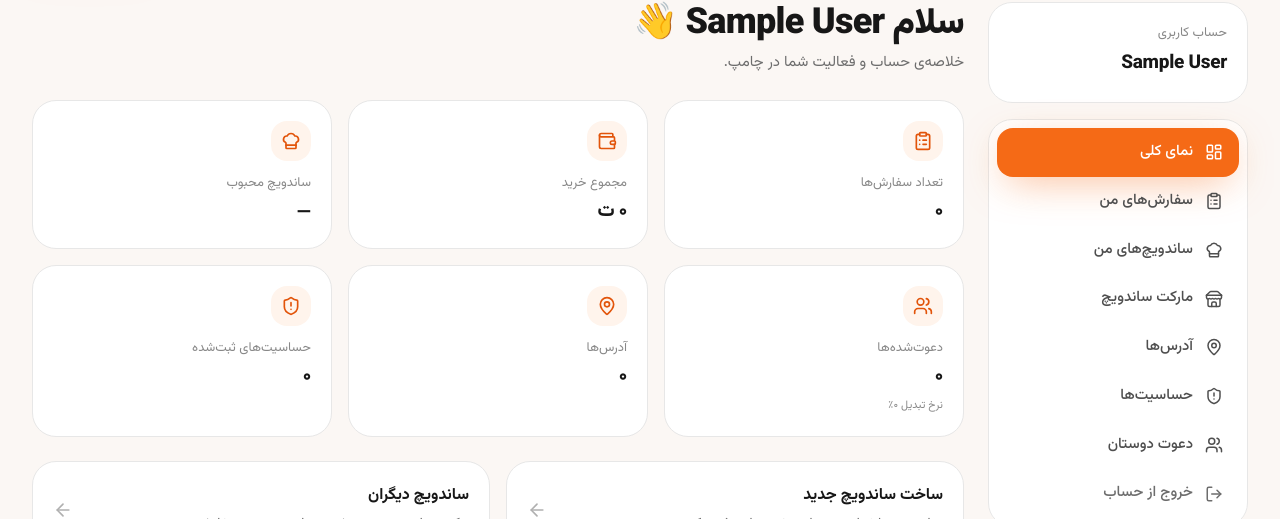
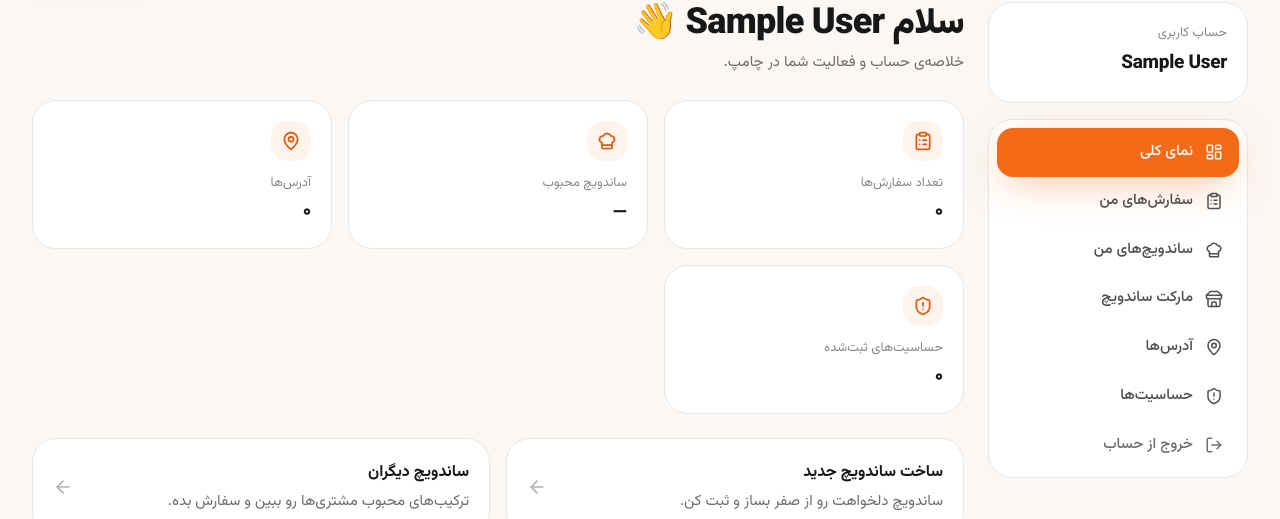
Before and after one commit to ma7899/chomp_resturant, a Next.js app: page /dashboard in a window 1280 px wide. Shown: the part 102-621 px from the top of the page. Built offline with nearby package versions, Linux system fonts and the light colour scheme; no server answers; the database is empty; sample sign-in values are in the browser's storage.

Commit message:
hid some menu items and dashboard cards

```diff
--- a/app/admin/layout.tsx
+++ b/app/admin/layout.tsx
@@ -36,7 +36,7 @@ const NAV: { href: string; label: string; icon: LucideIcon }[] = [
   { href: "/admin/tags", label: "برچسب‌ها", icon: TagIcon },
   { href: "/admin/orders", label: "سفارش‌ها", icon: ClipboardList },
   { href: "/admin/discounts", label: "تخفیف‌ها", icon: Ticket },
-  { href: "/admin/combos", label: "کمبوها", icon: Boxes },
+  // { href: "/admin/combos", label: "کمبوها", icon: Boxes },
   { href: "/admin/customers", label: "مشتریان", icon: Users },
   { href: "/admin/referrals", label: "دعوت‌ها", icon: Share2 },
   { href: "/admin/reports", label: "گزارش‌ها", icon: FileBarChart },
--- a/app/dashboard/page.tsx
+++ b/app/dashboard/page.tsx
@@ -45,22 +45,22 @@ export default async function DashboardOverview() {
           label="تعداد سفارش‌ها"
           value={stats.totalOrders.toLocaleString("fa-IR")}
         />
-        <Stat
+        {/* <Stat
           icon={<Wallet size={20} />}
           label="مجموع خرید"
           value={`${formatPrice(stats.totalSpent)} ت`}
-        />
+        /> */}
         <Stat
           icon={<ChefHat size={20} />}
           label="ساندویچ محبوب"
           value={stats.favorite ?? "—"}
         />
-        <Stat
+        {/* <Stat
           icon={<Users size={20} />}
           label="دعوت‌شده‌ها"
           value={referral.registered.toLocaleString("fa-IR")}
           hint={`نرخ تبدیل ${formatPercent(referral.conversionRate)}`}
-        />
+        /> */}
         <Stat
           icon={<MapPin size={20} />}
           label="آدرس‌ها"
--- a/components/dashboard/DashboardNav.tsx
+++ b/components/dashboard/DashboardNav.tsx
@@ -23,7 +23,7 @@ const NAV: { href: string; label: string; icon: LucideIcon }[] = [
   { href: "/community", label: "مارکت ساندویچ", icon: Store },
   { href: "/dashboard/addresses", label: "آدرس‌ها", icon: MapPin },
   { href: "/dashboard/allergies", label: "حساسیت‌ها", icon: ShieldAlert },
-  { href: "/dashboard/referrals", label: "دعوت دوستان", icon: Users },
+  // { href: "/dashboard/referrals", label: "دعوت دوستان", icon: Users },
 ];
 
 export default function DashboardNav({ mobile = false }: { mobile?: boolean }) {
```
Also changed, not shown: 1 other file (tests, documents, lock files or other folders).
